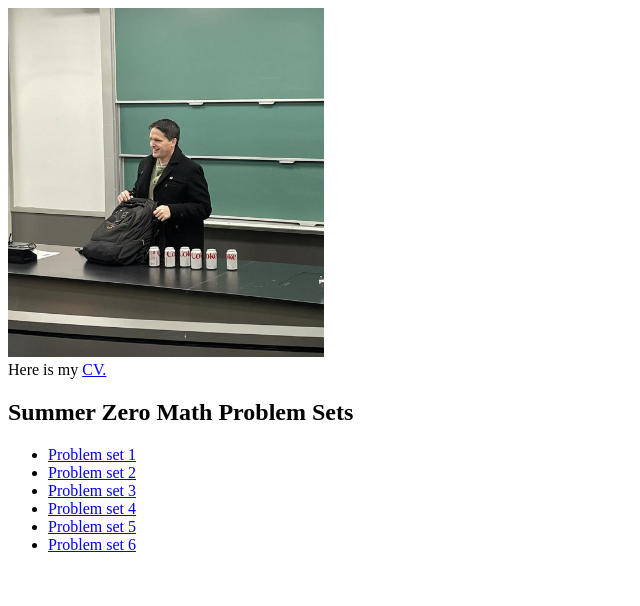
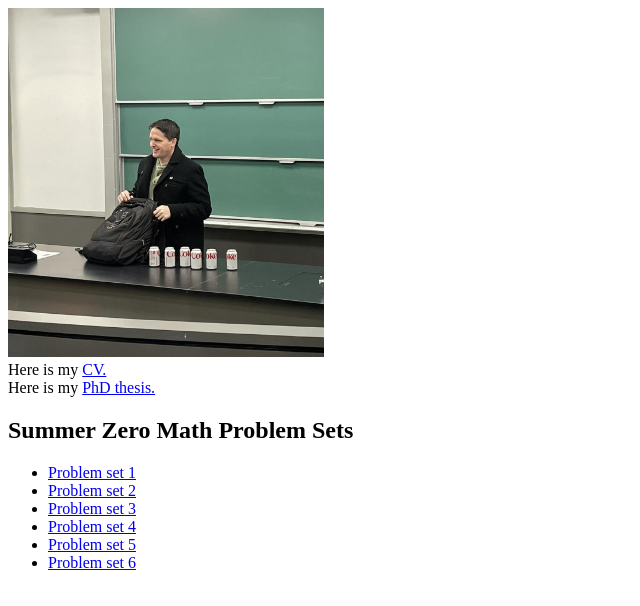
Before and after one commit to danielvoconnor/danielvoconnor.github.io, a plain HTML site: page index.html in a window 1280 px wide. Shown: the whole page, without its empty margins (0-640 px from the left). Drawn offline with Linux system fonts and the light colour scheme.

Commit message:
Adding link to PhD thesis

```diff
--- a/index.html
+++ b/index.html
@@ -11,6 +11,9 @@
 
         Here is my <a href="DanielOConnor_CV_July2_2023.pdf"
                           target="_blank">CV.</a>
+        <br>
+        Here is my <a href="https://escholarship.org/uc/item/4z1126w3#page-1"
+                      target="_blank">PhD thesis.</a>
         <br>
 
         <h2> Summer Zero Math Problem Sets </h2>
```
